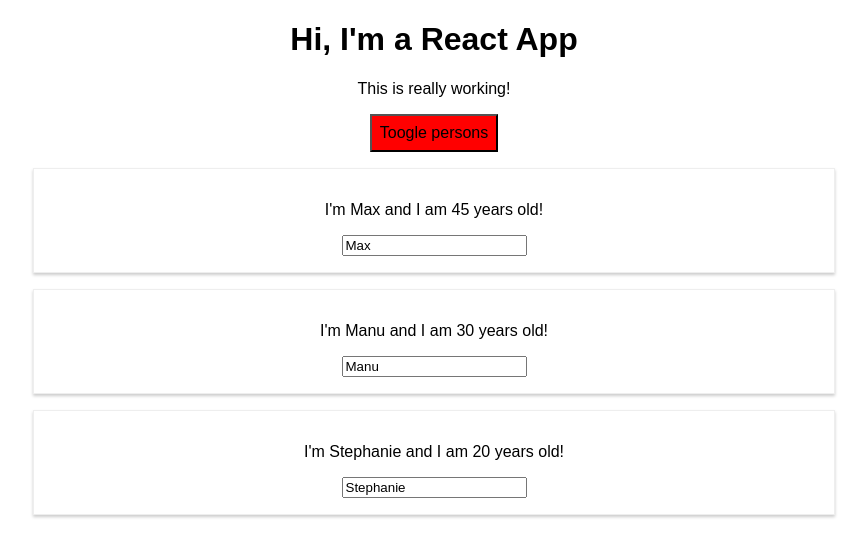
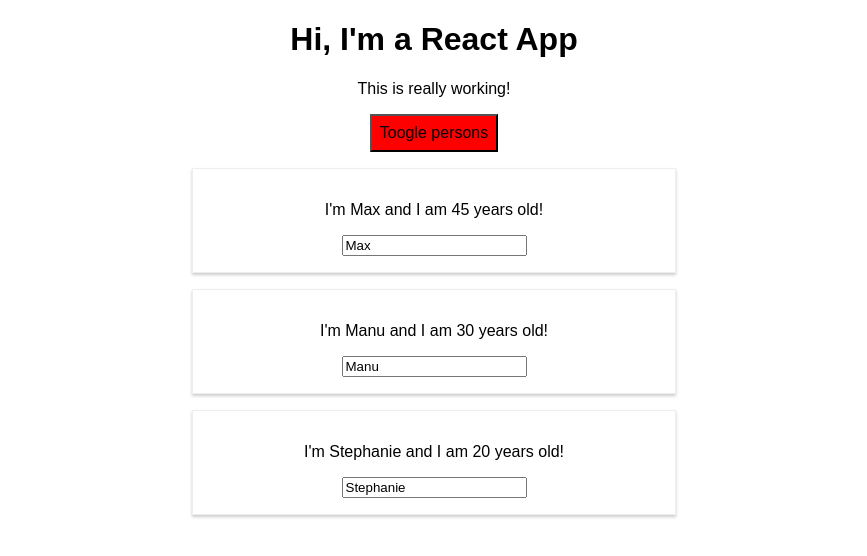
Before and after one commit to monterorf/react-complete-guide, a React (Create React App) app: page / in a window 1280 px wide. Both pictures are taken after a click on the button "Toogle persons". Shown: the top 556 px of the page, without its empty margins (206-1073 px from the left). Built offline with nearby package versions, Linux system fonts and the light colour scheme.

Commit message:
styled-components

```diff
--- a/package.json
+++ b/package.json
@@ -6,7 +6,8 @@
     "radium": "^0.26.0",
     "react": "^16.10.2",
     "react-dom": "^16.10.2",
-    "react-scripts": "0.9.5"
+    "react-scripts": "0.9.5",
+    "styled-components": "^4.4.1"
   },
   "devDependencies": {},
   "scripts": {
--- a/src/App.js
+++ b/src/App.js
@@ -1,7 +1,7 @@
 import React, { Component } from 'react';
 import './App.css';
 import Person from './Person/Person';
-import Radium from 'radium';
+
 
 class App extends Component {
   state = {
@@ -103,4 +103,4 @@ const style = {
   }
 }
 
-export default Radium(App);
+export default App;
--- a/src/Person/Person.css
+++ b/src/Person/Person.css
@@ -1,4 +1,4 @@
-.Person{
+/* .Person{
     width: 60%;
     margin: 16px auto;
     border: 1px solid #eee;
@@ -6,3 +6,7 @@
     padding: 16px;
     text-align: center;
 }
+
+@media (min-width: 500px) {
+    width: 450px;
+} */
--- a/src/Person/Person.js
+++ b/src/Person/Person.js
@@ -1,14 +1,32 @@
 import React from 'react';
-import './Person.css';
+import styled from 'styled-components';
+
+const StyledDiv = styled.div`
+width: 60%;
+margin: 16px auto;
+border: 1px solid #eee;
+box-shadow: 0 2px 3px #ccc;
+padding: 16px;
+text-align: center;
 
 
+@media (min-width: 500px) {
+width: 450px;
+}`
+
 const person = ( props ) => {
+    // const style = {
+    //     '@media (min-width: 50px)':{
+    //         width: '450px'
+    //     }
+    //};
+
     return (
-    <div className="Person">
+    <StyledDiv>
         <p onClick={props.click}>I'm {props.name} and I am {props.age} years old!</p>
         <p>{props.children}</p>
         <input type="text" onChange={props.changed} value={props.name}/>
-    </div>
+    </StyledDiv>
     )
 };
 
```
Also changed, not shown: 1 other file (tests, documents, lock files or other folders).
